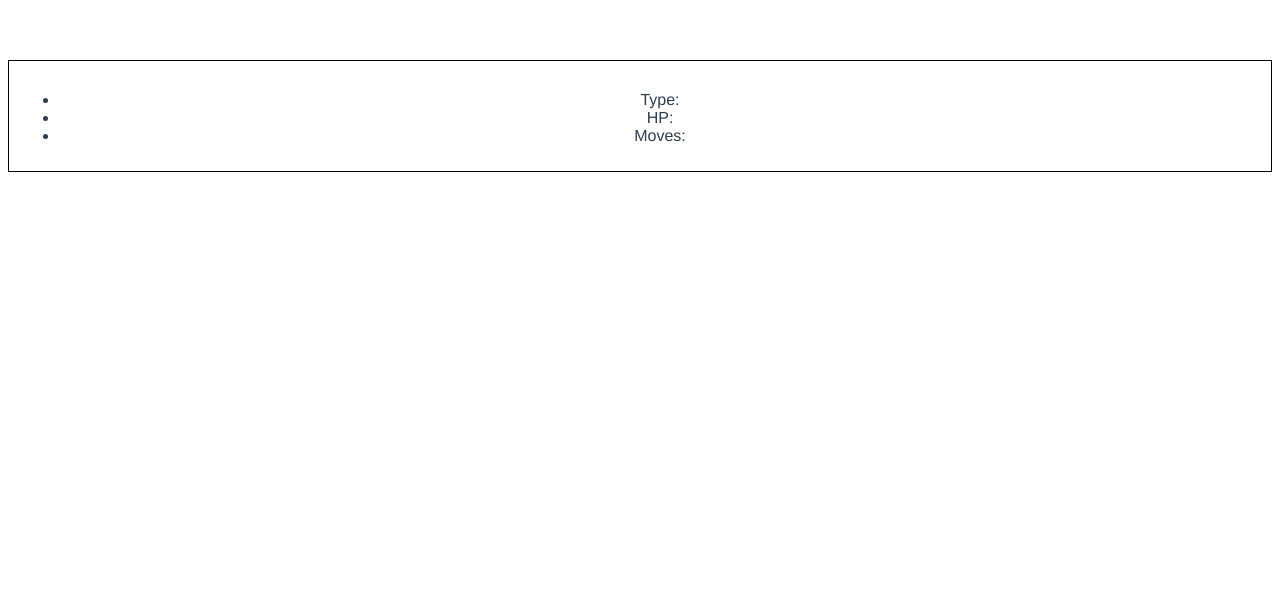
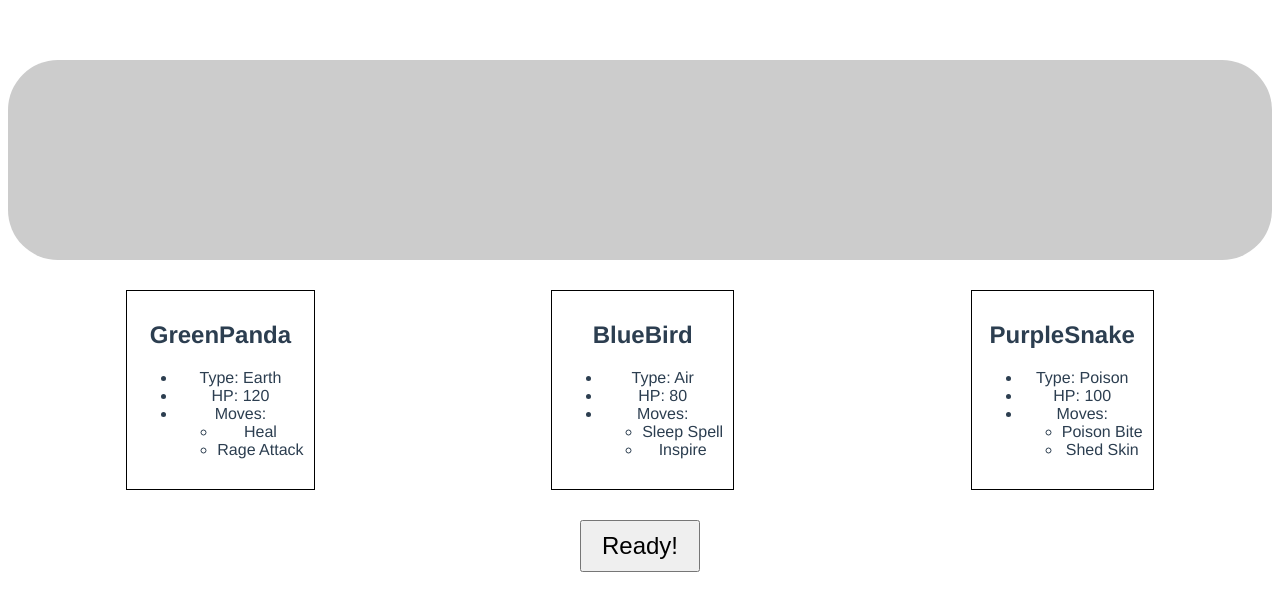
Before and after one commit to elpopes/mage-mash, a Vue app: page /selection in a window 1280 px wide. Shown: the top 610 px of the page. Built offline with nearby package versions, Linux system fonts and the light colour scheme; a web font is replaced by a local one.

Commit message:
add card data to SelectionScreen

```diff
--- a/src/components/CardClass.vue
+++ b/src/components/CardClass.vue
@@ -1,5 +1,5 @@
 <template>
-    <div class="card">
+    <div class="card" @click="handleClick">
       <h2>{{ name }}</h2>
       <ul>
         <li>Type: {{ type }}</li>
@@ -21,6 +21,11 @@ export default {
       type: String,
       hp: Number,
       moves: Array
+    },
+    methods: {
+      handleClick() {
+        this.$emit('card-clicked', this.name);
+      }
     }
   }
   </script>
--- a/src/components/SelectionScreen.vue
+++ b/src/components/SelectionScreen.vue
@@ -1,43 +1,81 @@
 <template>
-    <div class="card" @click="handleClick">
-      <h2>{{ name }}</h2>
-      <ul>
-        <li>Type: {{ type }}</li>
-        <li>HP: {{ hp }}</li>
-        <li>Moves:
-          <ul>
-            <li v-for="move in moves" :key="move.name">{{ move.name }}</li>
-          </ul>
-        </li>
-      </ul>
+    <div>
+      <div class="bench">
+        <CardClass
+          v-for="card in bench"
+          :key="card.name"
+          :name="card.name"
+          :type="card.type"
+          :hp="card.hp"
+          :moves="card.moves"
+        />
+      </div>
+      <div class="selection-area">
+        <CardClass
+          v-for="card in cards"
+          :key="card.name"
+          @card-clicked="selectCard"
+          :name="card.name"
+          :type="card.type"
+          :hp="card.hp"
+          :moves="card.moves"
+        />
+      </div>
+      <button class="ready-button">Ready!</button>
     </div>
   </template>
 
   <script>
+  import CardClass from './CardClass.vue';
+
   export default {
-    name: 'CardClass',
-    props: {
-      name: String,
-      type: String,
-      hp: Number,
-      moves: Array
+    name: 'SelectionScreen',
+    components: {
+      CardClass,
+    },
+    data() {
+      return {
+        cards: [
+          {
+            name: 'GreenPanda',
+            type: 'Earth',
+            hp: 120,
+            moves: [
+              { name: 'Heal', type: 'Defense', healing: 20 },
+              { name: 'Rage Attack', type: 'Offense', damage: 'variable' }
+            ]
+          },
+          {
+            name: 'BlueBird',
+            type: 'Air',
+            hp: 80,
+            moves: [
+              { name: 'Sleep Spell', type: 'Control', effect: 'Sleep' },
+              { name: 'Inspire', type: 'Support', effect: 'Boost' }
+            ]
+          },
+          {
+            name: 'PurpleSnake',
+            type: 'Poison',
+            hp: 100,
+            moves: [
+              { name: 'Poison Bite', type: 'Offense', damage: 30 },
+              { name: 'Shed Skin', type: 'Defense', healing: 'variable' }
+            ]
+          }
+        ],
+        bench: []
+      };
     },
     methods: {
-      handleClick() {
-        this.$emit('card-clicked', this.name);
+      selectCard(cardName) {
+        const card = this.cards.find(c => c.name === cardName);
+        this.bench.push(card);
+        this.cards = this.cards.filter(c => c.name !== card.name);
       }
     }
-  }
+  };
   </script>
-
-  <style scoped>
-  .card {
-    border: 1px solid #000;
-    padding: 10px;
-  }
-  </style>
-
-
 
   <style scoped>
   .bench {
```
Lines whose indentation alone changed are shown as unchanged.
